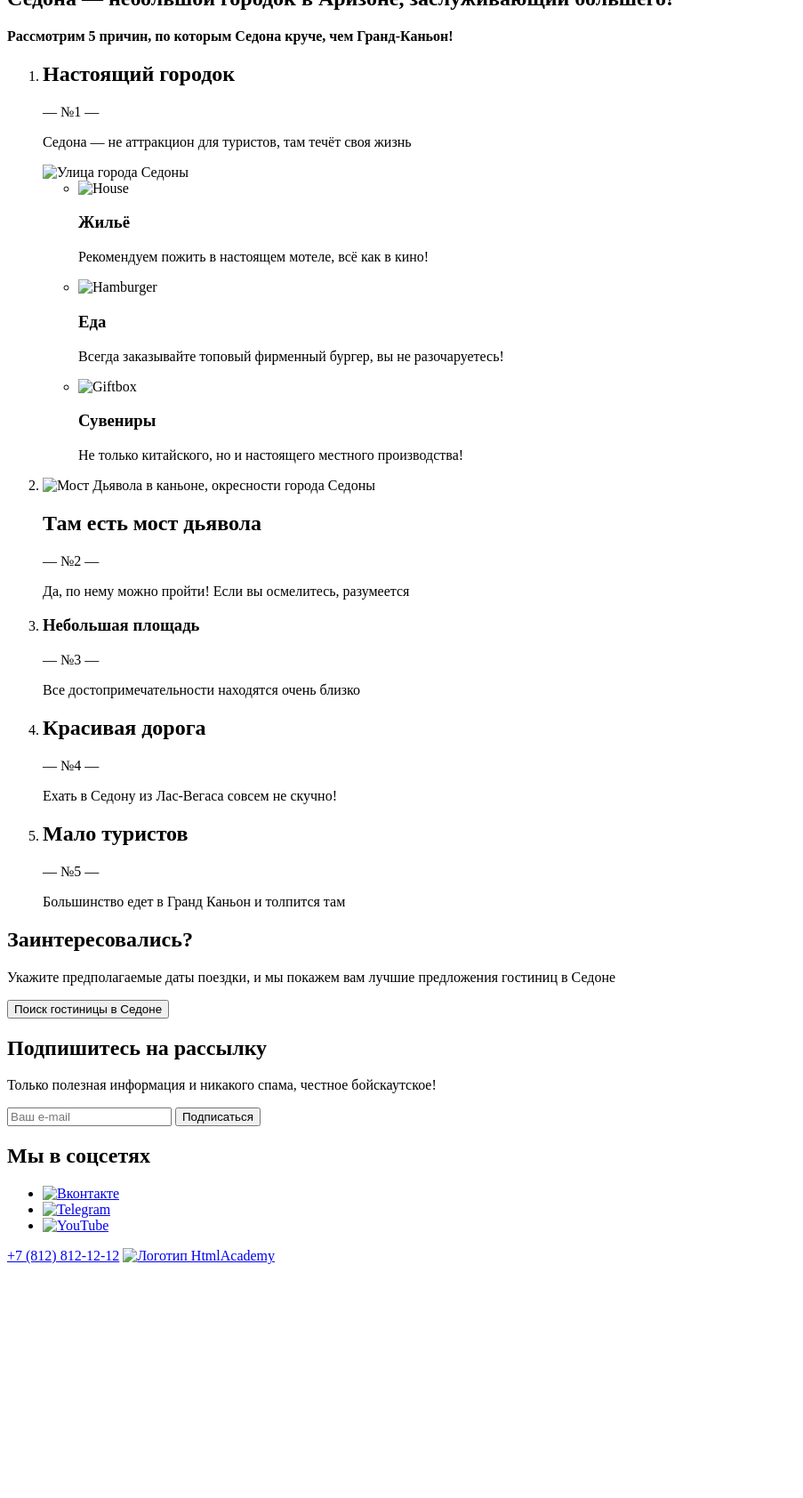
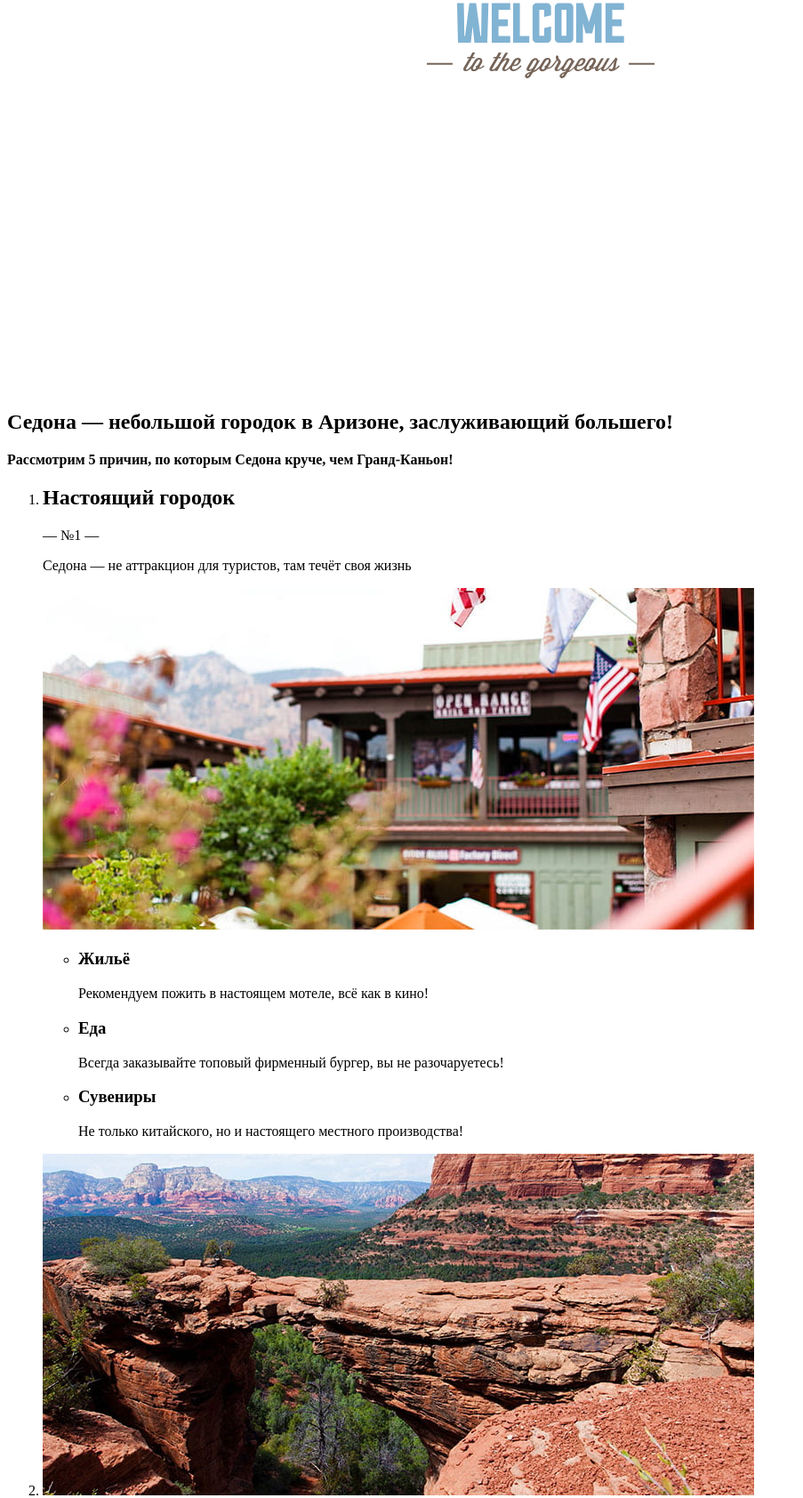
Before and after one commit to htmlacademy-htmlcss/635891-sedona-34, a plain HTML site: page index.html in a window 1280 px wide. Shown: the part 241-1925 px from the top of the page at 89% size, without its empty margins (0-903 px from the left). Before the commit the page ends 1670 px from the top, so only its background shows below. Drawn offline with Linux system fonts and the light colour scheme.

Commit message:
Добавлены контентные изображения

```diff
--- a/index.html
+++ b/index.html
@@ -7,7 +7,7 @@
   <body>
     <header class="page_header">
       <a class="page_header_logo">
-        <img src="" alt="Логотип сайта Седона" width="" height="">
+        <img src="images/logo_sedona.svg" width="139" height="70" alt="Логотип сайта Седона">
       </a>
       <nav class="header_navigation">
         <ul class="header_navigation_list">
@@ -43,7 +43,7 @@
 
     <main class="main_index">
       <section class="about">
-        <img class="welcome_text" alt="Welcome to the gorgeous Sedona - Because The Grand Canyon sucks" src="">
+        <img class="welcome_text" src="images/welcome_group.svg" width="1200" height="434" alt="Welcome to the gorgeous Sedona - Because The Grand Canyon sucks">
 
         <h1 class="title dark_text">Седона — небольшой городок в Аризоне, заслуживающий большего!</h1>
 
@@ -54,27 +54,24 @@
             <h2 class="featuers_item_title light_text">Настоящий городок</h2>
             <p class="features_item_description light_text">— №1 —</p>
             <p class="features_item_description light_text">Седона — не аттракцион для туристов, там течёт своя жизнь</p>
-            <img class="features_item_picture" src="" alt="Улица города Седоны" width="" height="">
+            <img class="features_item_picture" src="images/photo_city.jpg" width="800" height="384" alt="Улица города Седоны">
             <ul class="additional_features_list">
               <li class="features_item light_blue_theme">
-                <img class="features_background_icon" src="" width="" height="" alt="House">
                 <h3 class="featuers_item_title dark_text">Жильё</h3>
                 <p class="features_item_description dark_text">Рекомендуем пожить в настоящем мотеле, всё как в кино!</p>
               </li>
               <li class="features_item white_theme">
-                <img class="features_background_icon" src="" width="" height="" alt="Hamburger">
                 <h3 class="featuers_item_title dark_text">Еда</h3>
                 <p class="features_item_description dark_text">Всегда заказывайте топовый фирменный бургер, вы не разочаруетесь!</p>
               </li>
               <li class="features_item light_blue_theme">
-                <img class="features_background_icon" src="" width="" height="" alt="Giftbox">
                 <h3 class="featuers_item_title dark_text">Сувениры</h3>
                 <p class="features_item_description dark_text">Не только китайского, но и настоящего местного производства!</p>
               </li>
             </ul>
           </li>
           <li class="features_item blue_theme">
-            <img class="features_item_picture" src="" alt="Мост Дьявола в каньоне, окресности города Седоны" width="" height="">
+            <img class="features_item_picture" src="images/photo_canyon.jpg" width="800" height="384" alt="Мост Дьявола в каньоне, окресности города Седоны">
             <h2 class="featuers_item_title light_text">Там есть мост дьявола</h2>
             <p class="features_item_description light_text">— №2 —</p>
             <p class="features_item_description light_text">Да, по нему можно пройти! Если вы осмелитесь, разумеется</p>
@@ -124,26 +121,20 @@
       <section class="footer_contacts">
         <ul class="social_media_list">
           <li class="social_media_item">
-            <a href="https://vk.com/htmlacademy" title="Мы Вконтакте">
-              <img src="" alt="Вконтакте">
-            </a>
+            <a href="https://vk.com/htmlacademy" title="Мы Вконтакте"></a>
           </li>
           <li class="social_media_item">
-            <a href="https://t.me/htmlacademy" title="Мы в Телеграм">
-              <img src="" alt="Telegram">
-            </a>
+            <a href="https://t.me/htmlacademy" title="Мы в Телеграм"></a>
           </li>
           <li class="social_media_item">
-            <a href="https://youtube.com/user/htmlacademyru" title="Мы на YouTube">
-              <img src="" alt="YouTube">
-            </a>
+            <a href="https://youtube.com/user/htmlacademyru" title="Мы на YouTube"></a>
           </li>
         </ul>
 
         <a class="footer_contact_phone" href="tel:+78128121212">+7 (812) 812-12-12</a>
 
         <a class="developer_link" href="https://htmlacademy.ru/" title="Сделано в HtmlAcademy">
-          <img src="" alt="Логотип HtmlAcademy">
+          <img src="images/logo_htmlacademy.svg" width="115" height="33" alt="Логотип HtmlAcademy">
         </a>
       </section>
     </footer>
```
